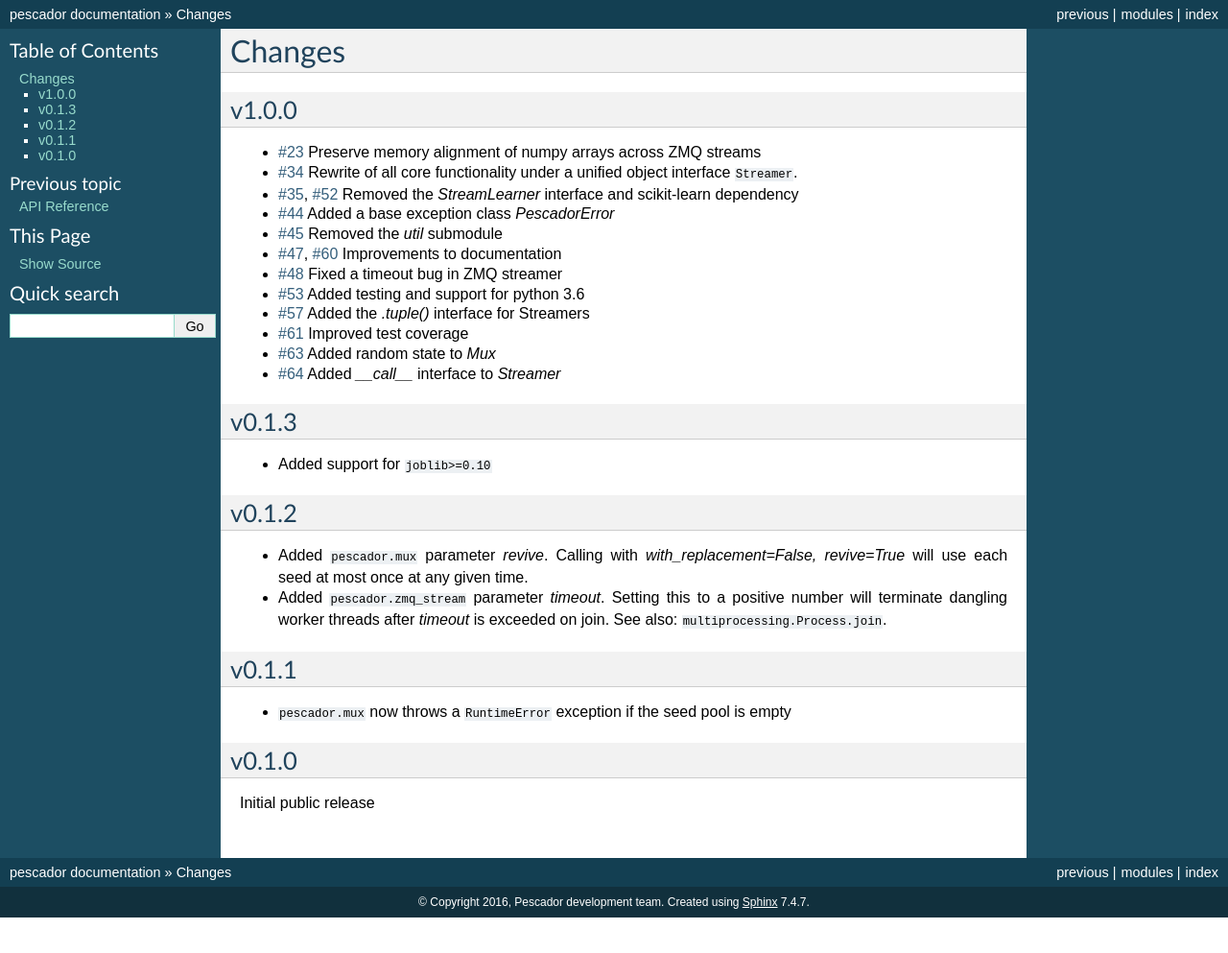
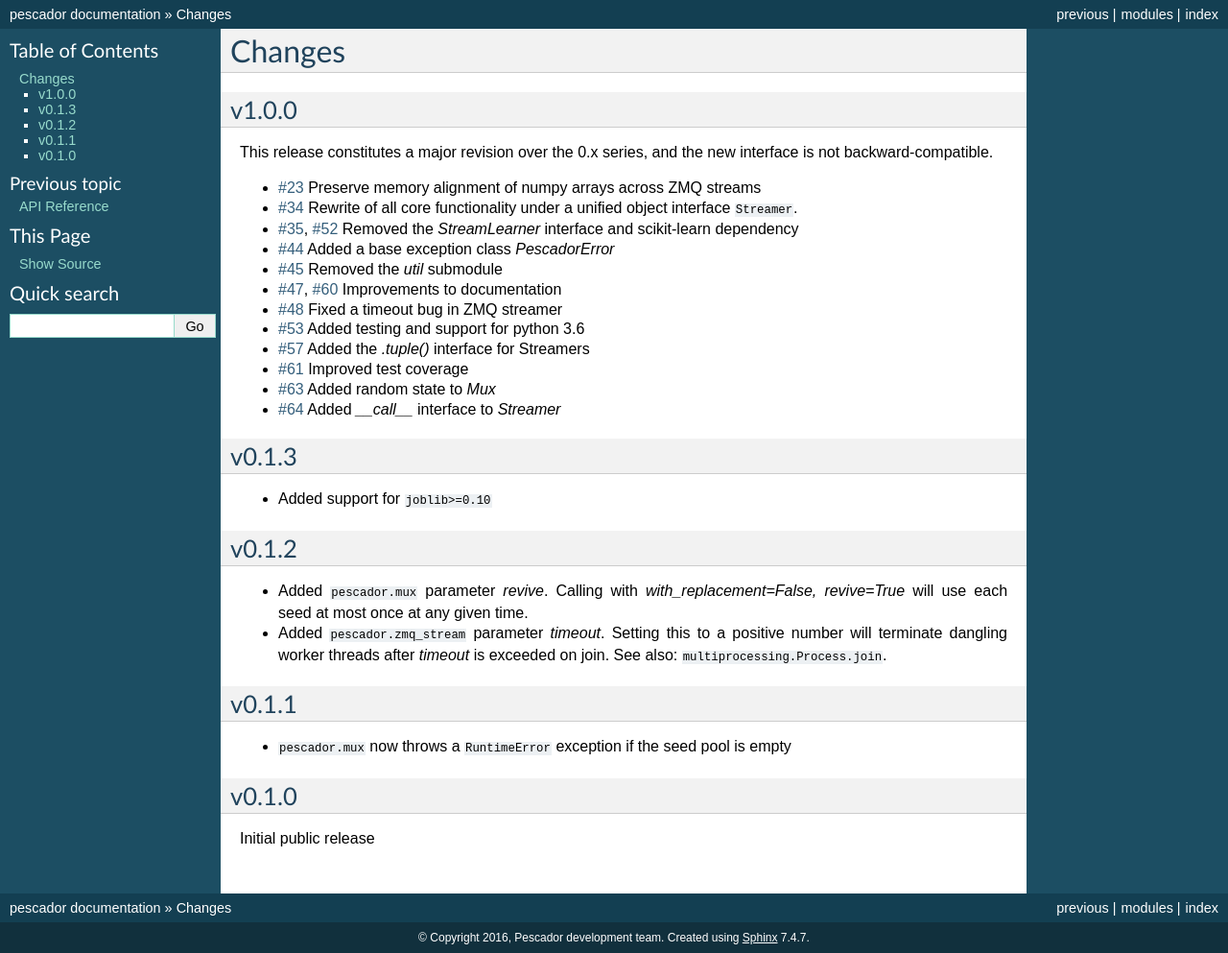
Before and after one commit to pescadores/pescador, a Sphinx documentation site: the page built from docs/changes.rst, in a window 1280 px wide. Shown: the whole page at 96% size. Built offline with Sphinx 7.4.7, drawn with Linux system fonts in a browser that asks for light colours; pages that are not in the unit, such as notebooks, are missing from menus; before the commit the page ends 956 px from its top, so only the background shows below that.

Commit message:
added disclaimer about 0.x backward-compat

```diff
--- a/docs/changes.rst
+++ b/docs/changes.rst
@@ -3,7 +3,8 @@ Changes
 
 v1.0.0
 ------
-
+This release constitutes a major revision over the 0.x series, and the new interface
+is not backward-compatible.
 
 - `#23`_ Preserve memory alignment of numpy arrays across ZMQ streams
 - `#34`_ Rewrite of all core functionality under a unified object interface ``Streamer``.
```
